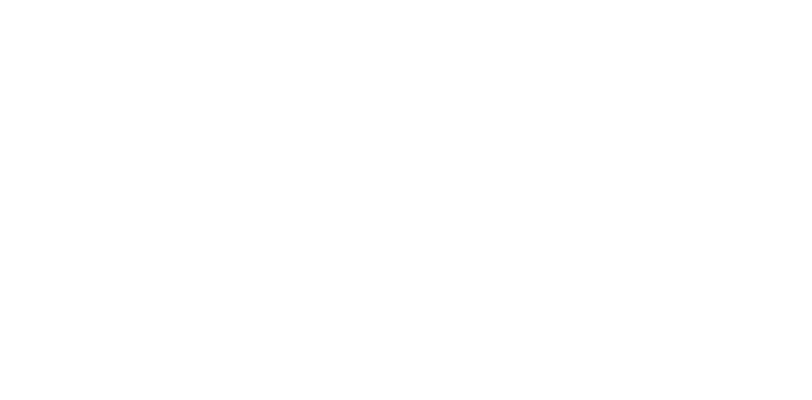
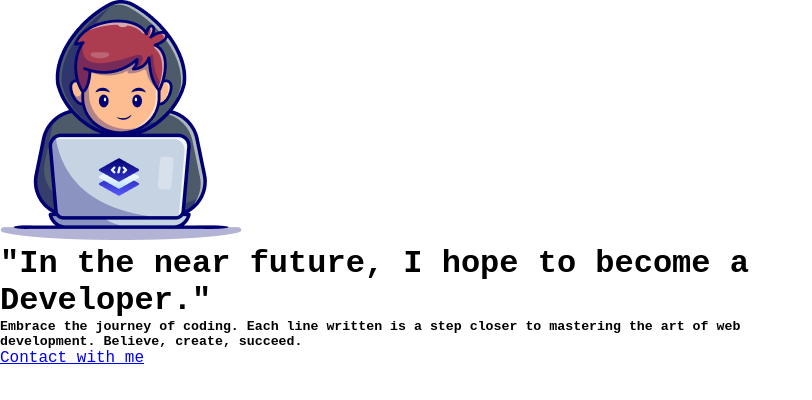
Before and after one commit to spidergroupcm/Assignment1, a plain HTML site: page index.html in a window 1280 px wide. Shown: the whole page, without its empty margins (0-812 px from the left). Drawn offline with Linux system fonts and the light colour scheme; a web font is replaced by a local one.

Commit message:
Banner Section HTML

```diff
--- a/index.html
+++ b/index.html
@@ -3,12 +3,30 @@
 <head>
     <meta charset="UTF-8">
     <meta name="viewport" content="width=device-width, initial-scale=1.0">
-    <title>Document</title>
+    <title>Assignment1 Batch10</title>
     <link rel="stylesheet" href="styles/style.css">
 </head>
 <body>
 
 <header>
+    <!-- Banner Section Start -->
+
+    <div class="banner-section-container">
+        <div class="banner-content-container">
+            <img src="assets/Group.png" alt="">
+            <h1 class="banner-title">"In the near future, I hope to become a</h1>
+                <h1 class="banner-title2">Developer."</h1>
+
+            <h5 class="banner-title-description1">Embrace the journey of coding. Each line written is a step closer to mastering the art of web</h5>
+            <h5 class="banner-title-description2"> development. Believe, create, succeed.</h5>
+
+
+            <div class="contact-button"><a href="#foot" class="contact-btn-ank">Contact with me</a></div>
+
+        </div>
+     </div>
+     <!-- Banner Section End -->
+
 </header>
 
 
```
